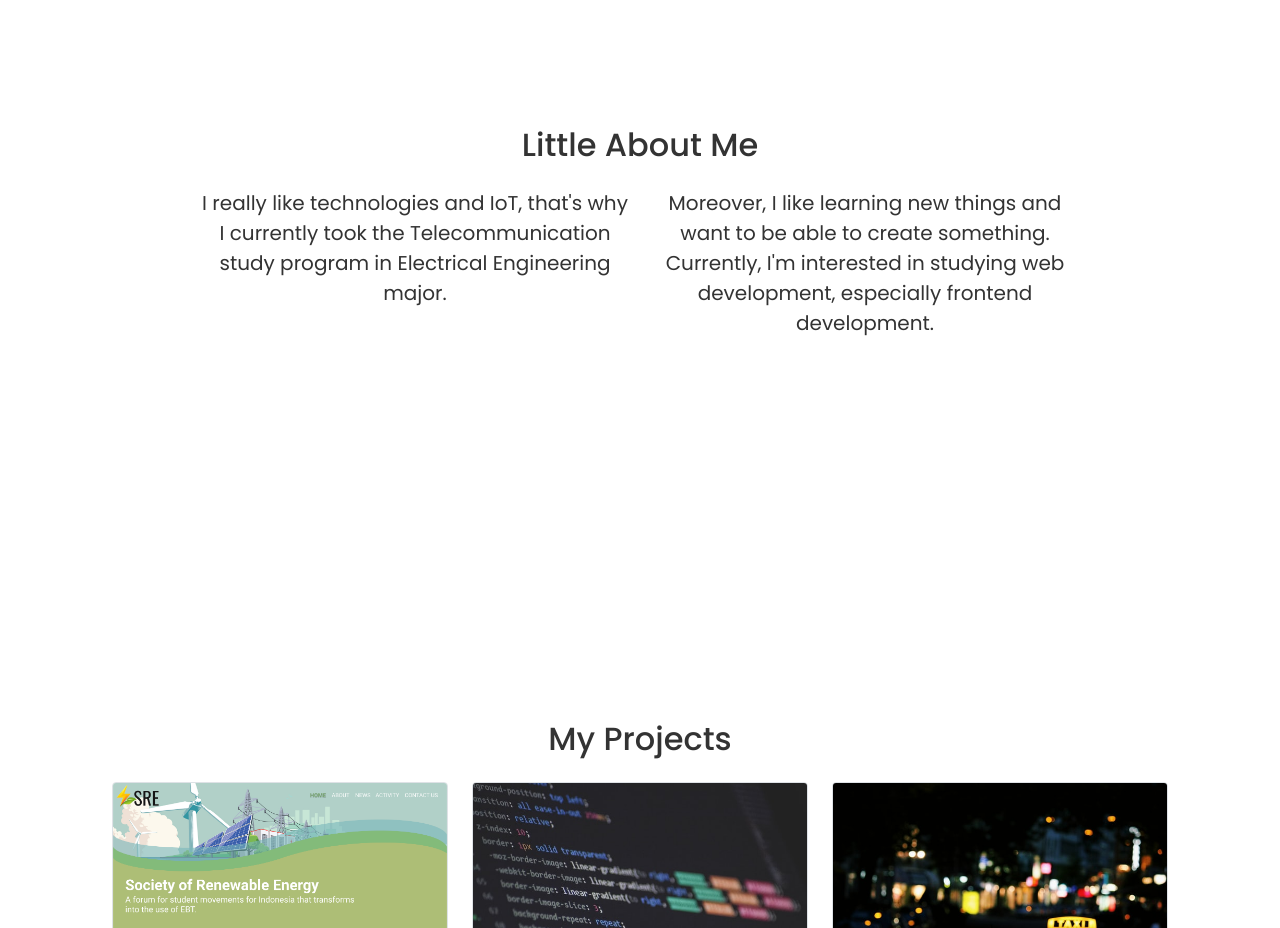
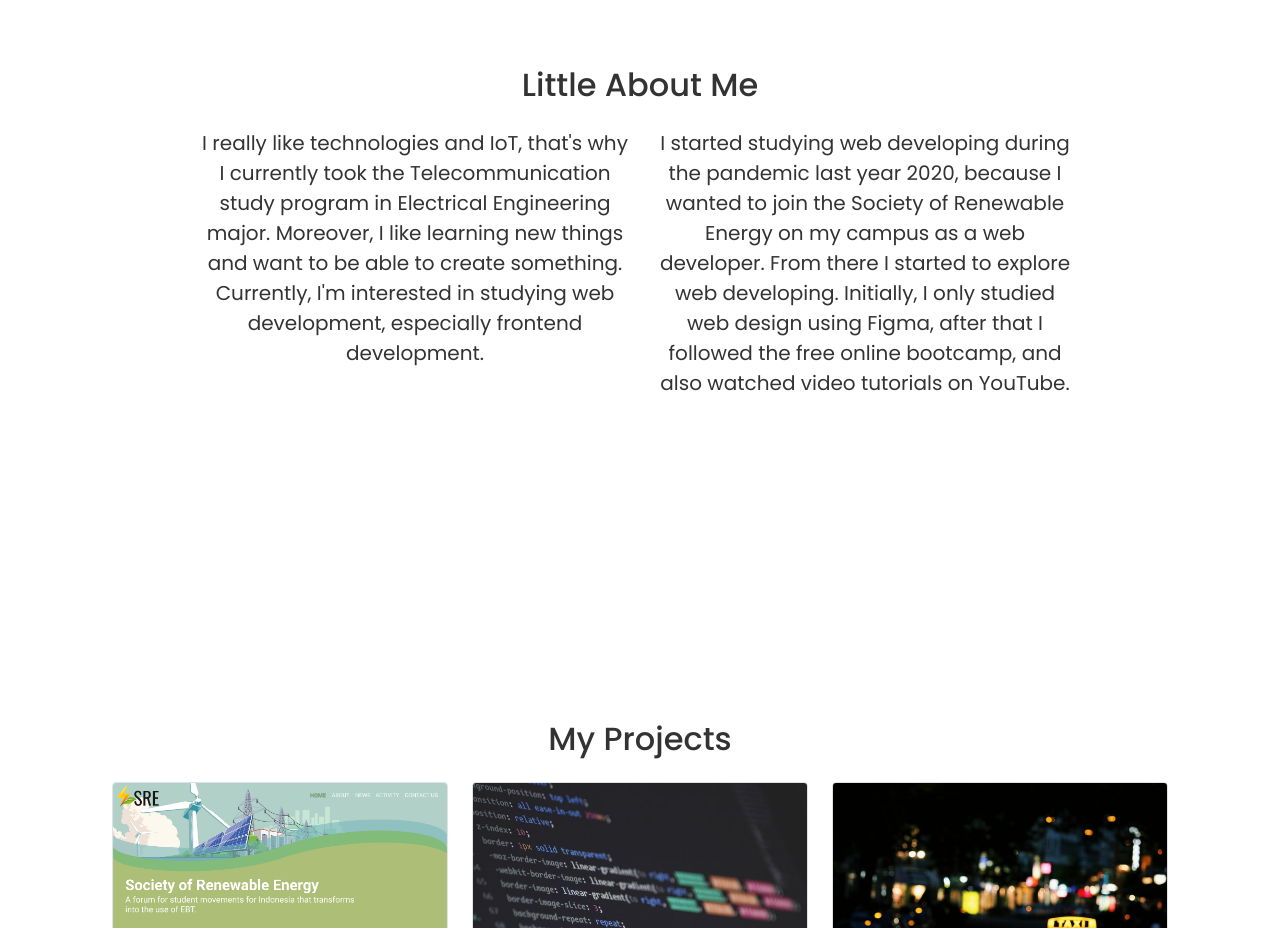
Before and after one commit to nadhifrmdhn/nadhifrmdhn.github.io, a plain HTML site: page index.html in a window 1280 px wide. Shown: the part 960-1888 px from the top of the page. Drawn offline with nearby package versions, Linux system fonts and the light colour scheme.

Commit message:
adding about

```diff
--- a/index.html
+++ b/index.html
@@ -70,10 +70,16 @@
         </div>
         <div class="row justify-content-center fs-5 text-center">
           <div class="col-md-5">
-            <p>I really like technologies and IoT, that's why I currently took the Telecommunication study program in Electrical Engineering major.</p>
+            <p>
+              I really like technologies and IoT, that's why I currently took the Telecommunication study program in Electrical Engineering major. Moreover, I like learning new things and want to be able to create something. Currently, I'm
+              interested in studying web development, especially frontend development.
+            </p>
           </div>
           <div class="col-md-5">
-            <p>Moreover, I like learning new things and want to be able to create something. Currently, I'm interested in studying web development, especially frontend development.</p>
+            <p>
+              I started studying web developing during the pandemic last year 2020, because I wanted to join the Society of Renewable Energy on my campus as a web developer. From there I started to explore web developing. Initially, I only
+              studied web design using Figma, after that I followed the free online bootcamp, and also watched video tutorials on YouTube.
+            </p>
           </div>
         </div>
       </div>
```
